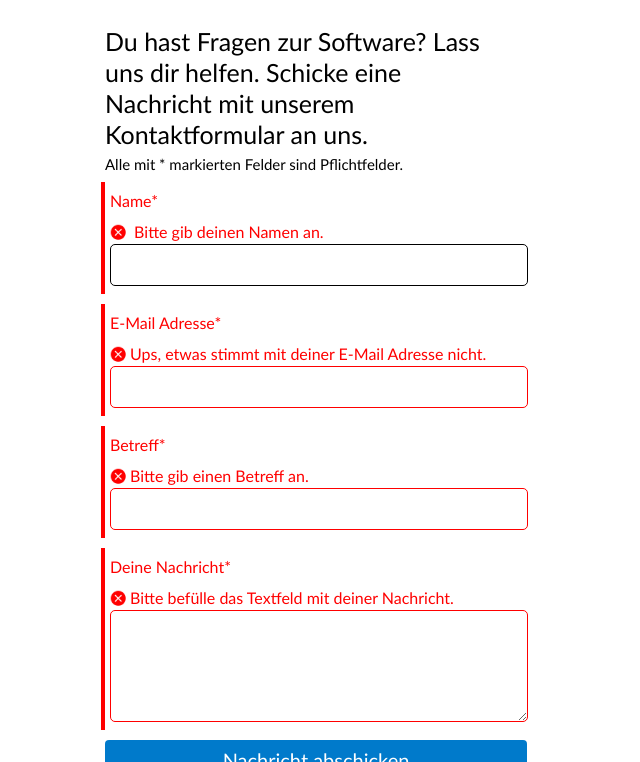
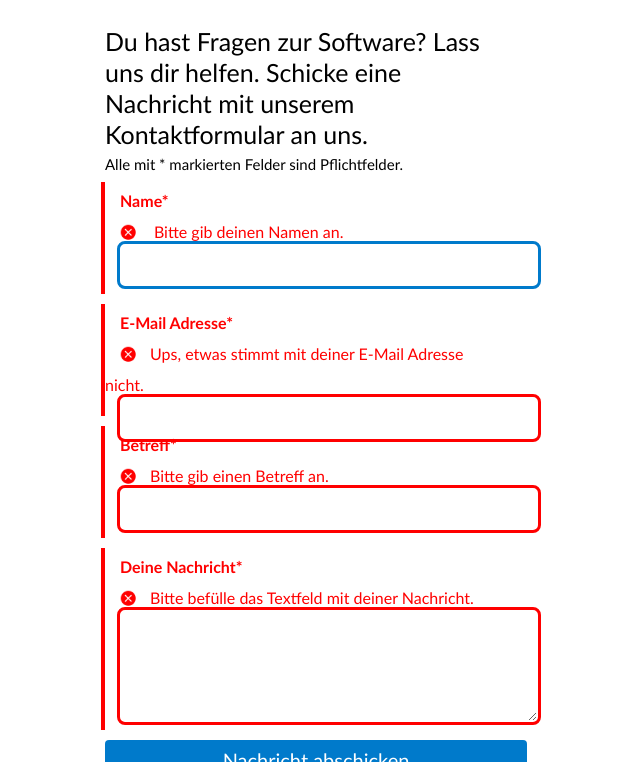
Before and after one commit to liturner/boscop-site, a plain HTML site: page kontakt.html in a window 1280 px wide. Both pictures are taken after a click on the button "Nachricht abschicken". Shown: the part 209-971 px from the top of the page, without its empty margins (335-975 px from the left). Drawn offline with Linux system fonts and the light colour scheme.

Commit message:
form accessible

```diff
--- a/kontakt.html
+++ b/kontakt.html
@@ -25,19 +25,19 @@
                 <p class="small">Du hast Fragen zur Software? Lass uns dir helfen. Schicke eine Nachricht mit unserem Kontaktformular an uns.</p>
                 <p class="hint">Alle mit * markierten Felder sind Pflichtfelder.</p>
                 <div role="textbox" id="name-div">
-                    <label id="name-label" for="name">Name* <br> <img src="Error.png" alt="Error" id="error-img4" class="error-img" style="display: none;"> <span id="name-error-text"></span></label>
+                    <label id="name-label" for="name">Name* <br> <img src="Error.png" alt="Error" id="error-img4" class="error-img" style="display: none;"> <span id="name-error-text" style="font-weight: normal;"></span></label>
                     <input aria-required="true" type="text" class="input-field" name="name" id="name">
                 </div>
                 <div id="mail-div" role="textbox">
-                    <label id="mail-label" for="mail">E-Mail Adresse* <br><img src="Error.png" alt="Error" id="error-img1" class="error-img" style="display: none;"><span id="mail-error-text"></span></label>
+                    <label id="mail-label" for="mail">E-Mail Adresse* <br><img src="Error.png" alt="Error" id="error-img1" class="error-img" style="display: none;"><span id="mail-error-text" style="font-weight: normal;"></span></label>
                     <input aria-required="true" role="input" type="email" class="input-field" name="mail" id="mail">
                 </div>
                 <div id="betreff-div" role="textbox">
-                    <label id="betreff-label" for="betreff">Betreff* <br><img src="Error.png" alt="Error" id="error-img3" class="error-img" style="display: none;"><span id="betreff-error-text"></span></label>
+                    <label id="betreff-label" for="betreff">Betreff* <br><img src="Error.png" alt="Error" id="error-img3" class="error-img" style="display: none;"><span id="betreff-error-text" style="font-weight: normal;"></span></label>
                     <input aria-required="true" type="text" class="input-field" name="betreff" id="betreff">
                 </div>
                 <div id="message-div" role="textbox" role>
-                    <label id="message-label" for="nachricht">Deine Nachricht* <br><img src="Error.png" alt="Error" id="error-img2" class="error-img" style="display: none;"><span id="message-error-text"></span></label>
+                    <label id="message-label" for="nachricht">Deine Nachricht* <br><img src="Error.png" alt="Error" id="error-img2" class="error-img" style="display: none;"><span id="message-error-text" style="font-weight: normal;"></span></label>
                     <textarea aria-required="true" class="input-field textarea-field" name="nachricht" id="nachricht" cols="30" rows="10"></textarea>
                 </div>
                 <button onclick="validateMessage(), validateBetreff(), validateMail(), validateName()" type="button" class="btn" role="buttonspr" >Nachricht abschicken</button>
--- a/style.css
+++ b/style.css
@@ -121,7 +121,7 @@ nav img {
 .error-img {
     height: 15px;
     transform: translate(5%, 12%);
-    margin-left: 5px;
+    margin-left: 15px;
 }
 
 .contact-text {
@@ -157,10 +157,12 @@ label {
     margin-bottom: 10px;
     padding-left: 10px;
     padding-right: 10px;
-    border: 1px solid #E0E0E0;
+    border: 1px solid #919191;
     border-radius: 5px;
     outline: none;
     font: normal normal 300 20px/25px Calibri;
+
+
 }
 
 .textarea-field {
@@ -207,7 +209,8 @@ figcaption {
 .invalid {
     color: red;
     font: normal normal 300 16px/25px Calibri;
-    margin-left: 5px;
+    margin-left: 15px;
+    font-weight: bold;
 }
 
 .invalidform {
@@ -216,11 +219,10 @@ figcaption {
     margin-bottom: 10px;
     padding-left: 10px;
     padding-right: 10px;
-    margin-left: 5px;
-    border: 1px solid;
-    border-color: red;
-    border-radius: 5px;
-    outline: none;
+    margin-left: 15px;
+    border-color: transparent;
+    outline: 3px solid red;
+
     font: normal normal 300 20px/25px Calibri;
 }
 
@@ -230,20 +232,20 @@ figcaption {
     margin-bottom: 10px;
     padding-left: 10px;
     padding-right: 10px;
-    margin-left: 5px;
-    border: 1px solid;
-    border-color: red;
-    border-radius: 5px;
-    outline: none;
+    margin-left: 15px;
+    border-color: transparent;
+    outline: 3px solid red;
     font: normal normal 300 20px/25px Calibri;
 }
 
 input:focus {
-    border-color: #000000;
+    border-color: transparent;
+    outline: 3px solid #007ACB;
   }
 
 textarea:focus {
-    border-color: #000000;
+    border-color: transparent;
+    outline: 3px solid #007ACB;
 }
 
 .line {
@@ -251,7 +253,6 @@ textarea:focus {
     height: 112px;
     left: 50%;
     margin-left: -4px;
-    margin-right: 5px;
     margin-bottom: 10px;
     top: 60px;
 }
```
Also changed, not shown: benefits.html (+1 -1 lines).
